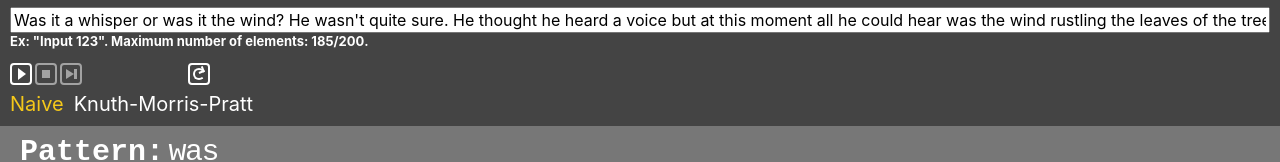
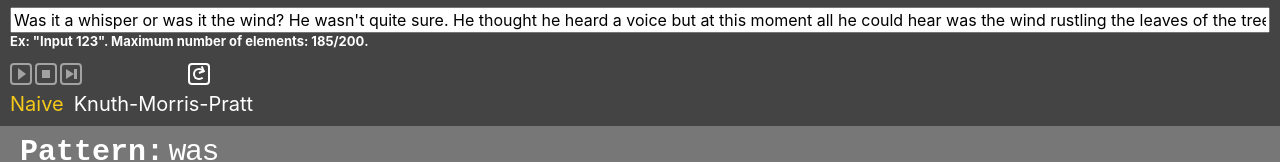
Before and after one commit to AlexEgorchatov/Algorithms, a React (Create React App) app in the folder frontend/: page /search in a window 1280 px wide. Shown: the part 130-292 px from the top of the page. Built offline with nearby package versions, Linux system fonts and the light colour scheme.

Commit message:
Updated the implementation of the Action Bar component.

```diff
--- a/frontend/src/Components/ActionBar.tsx
+++ b/frontend/src/Components/ActionBar.tsx
@@ -23,10 +23,10 @@ const PlayButton = () => {
         border: 2px solid;
         border-radius: 4px;
         color: white;
-        cursor: ${!animationState.isAnimationInputNull ? 'pointer' : 'default'};
-        opacity: ${!animationState.isAnimationInputNull ? '1' : '0.5'};
+        cursor: ${animationState.canAnimationBeStarted ? 'pointer' : 'default'};
+        opacity: ${animationState.canAnimationBeStarted ? '1' : '0.5'};
         :hover {
-          ${!animationState.isAnimationInputNull &&
+          ${animationState.canAnimationBeStarted &&
           `
               color: ${headerItemHovered};
               & > div {
@@ -209,10 +209,16 @@ export const ActionBar = () => {
   const algorithmState = useSelector((state: AppState) => state.animationState);
 
   return (
-    <Fragment>
+    <div
+      css={css`
+        display: flex;
+        justify-content: space-between;
+        width: 72px;
+      `}
+    >
       {algorithmState.isAnimationRunning ? <PauseButton /> : <PlayButton />}
       <StopButton />
       <CompleteButton />
-    </Fragment>
+    </div>
   );
 };
--- a/frontend/src/Pages/SortingPage.tsx
+++ b/frontend/src/Pages/SortingPage.tsx
@@ -23,7 +23,7 @@ import { AnimationManager } from '../Core/Other/AnimationManager';
 import { SortingBarStateEnum } from '../Resources/Enumerations';
 import { AlgorithmsList } from '../Components/AlgorithmsList';
 import { ISortingBarProps } from '../Core/Interfaces/ISortingBarProps';
-import { updateIsAnimationInputNullStateAction } from '../Store/Shared/AnimationStateManagement';
+import { updateCanAnimationBeStartedStateAction } from '../Store/Shared/AnimationStateManagement';
 
 let sortingAlgorithmManager: SortingAlgorithmsManager = new SortingAlgorithmsManager(sortingAlgorithmsData[0].algorithm);
 let sortingAnimationManager: AnimationManager = new AnimationManager(sortingAlgorithmManager);
@@ -69,8 +69,9 @@ const SortingInputComponent = () => {
     else dispatch(updatingIsInputNanState(false));
     if (isOverMax) dispatch(updateIsInputOverMaxState(true));
     else dispatch(updateIsInputOverMaxState(false));
-    if (sortingBars.length === 0) dispatch(updateIsAnimationInputNullStateAction(true));
-    else dispatch(updateIsAnimationInputNullStateAction(false));
+    if (sortingBars.length !== 0) dispatch(updateCanAnimationBeStartedStateAction(true));
+    else dispatch(updateCanAnimationBeStartedStateAction(false));
+
     dispatch(updateSortingBarsStateAction(sortingBars));
     sortingAlgorithmManager.isStateUpdated = true;
   };
@@ -192,6 +193,7 @@ const GenerateInputComponent = () => {
     dispatch(updateSortingBarsStateAction(sortingBars));
     dispatch(updatingIsInputNanState(false));
     dispatch(updateIsInputOverMaxState(false));
+    dispatch(updateCanAnimationBeStartedStateAction(true));
     sortingAlgorithmManager.isStateUpdated = true;
   };
 
@@ -351,17 +353,9 @@ const SettingsComponent = () => {
             width: 250px;
           `}
         >
-          <div
-            css={css`
-              display: flex;
-              justify-content: space-between;
-              width: 72px;
-            `}
-          >
-            <animationContext.Provider value={{ animationManager: sortingAnimationManager }}>
-              <ActionBar />
-            </animationContext.Provider>
-          </div>
+          <animationContext.Provider value={{ animationManager: sortingAnimationManager }}>
+            <ActionBar />
+          </animationContext.Provider>
           <GenerateInputComponent />
         </div>
         <algorithmContext.Provider value={{ algorithmManager: sortingAlgorithmManager }}>
--- a/frontend/src/Pages/StringMatchingPage.tsx
+++ b/frontend/src/Pages/StringMatchingPage.tsx
@@ -272,17 +272,9 @@ const SettingsComponent = () => {
                 width: 200px;
               `}
             >
-              <div
-                css={css`
-                  display: flex;
-                  justify-content: space-between;
-                  width: 72px;
-                `}
-              >
-                <animationContext.Provider value={{ animationManager: stringMatchingAnimationManager }}>
-                  <ActionBar />
-                </animationContext.Provider>
-              </div>
+              <animationContext.Provider value={{ animationManager: stringMatchingAnimationManager }}>
+                <ActionBar />
+              </animationContext.Provider>
               <RefreshButton refreshFunction={refreshState} />
             </div>
             <div
```
